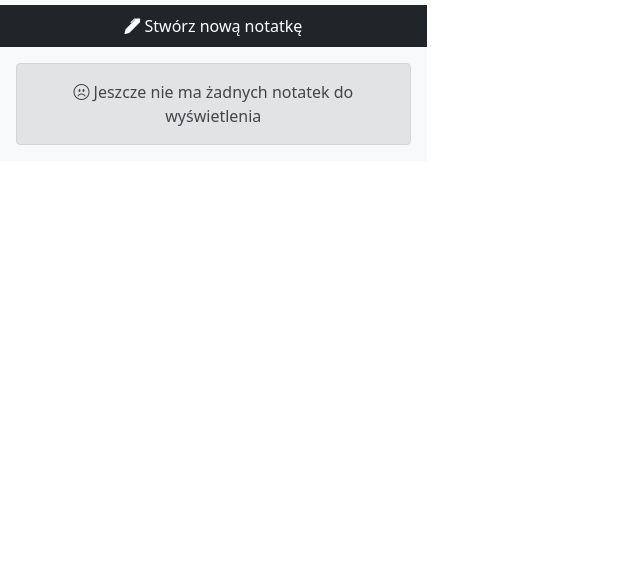
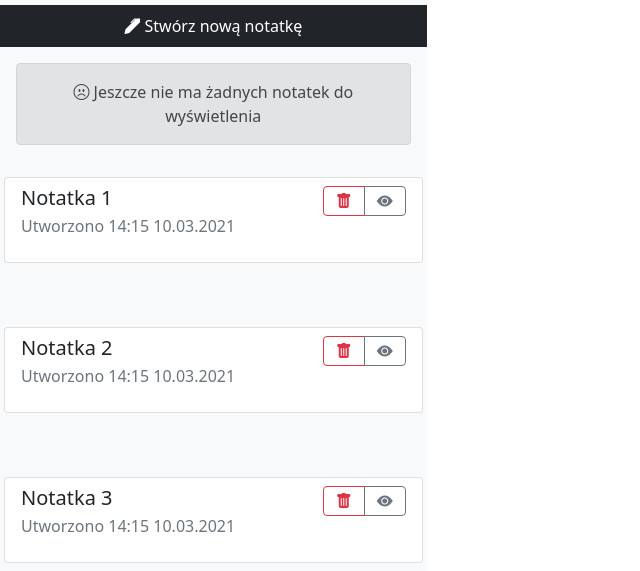
Before and after one commit to terka-creator/gonote, a plain HTML site: page index.html in a window 1280 px wide. Shown: the part 85-656 px from the top of the page, without its empty margins (0-640 px from the left). Drawn offline with nearby package versions, Linux system fonts and the light colour scheme.

Commit message:
list of notes

```diff
--- a/index.html
+++ b/index.html
@@ -25,6 +25,58 @@
 					<i class="bi-emoji-frown"></i>
 					Jeszcze nie ma żadnych notatek do wyświetlenia
 					</div>
+						<div class="list-group pt-3 pb-5 px-1">
+							<div class="list-group-item">
+								<div class="float-end">
+									<div class="btn-group" role="group">
+									<button type="button" class="btn btn-outline-danger">
+									<i class="bi-trash-fill"></i>
+									</button>
+									<button type="button" class="btn btn-outline-secondary">
+									<i class="bi-eye-fill"></i>
+									</button>
+									</div>
+								</div>
+								<h5 class="mb-1">Notatka 1</h5>
+								<p class="text-muted">Utworzono 14:15 10.03.2021</p>
+							</div>
+						</div>
+
+						<div class="list-group pt-3 pb-5 px-1">
+							<div class="list-group-item">
+								<div class="float-end">
+									<div class="btn-group" role="group">
+									<button type="button" class="btn btn-outline-danger">
+									<i class="bi-trash-fill"></i>
+									</button>
+									<button type="button" class="btn btn-outline-secondary">
+									<i class="bi-eye-fill"></i>
+									</button>
+									</div>
+								</div>
+								<h5 class="mb-1">Notatka 2</h5>
+								<p class="text-muted">Utworzono 14:15 10.03.2021</p>
+							</div>
+						</div>
+
+						<div class="list-group pt-3 pb-5 px-1">
+							<div class="list-group-item">
+								<div class="float-end">
+									<div class="btn-group" role="group">
+									<button type="button" class="btn btn-outline-danger">
+									<i class="bi-trash-fill"></i>
+									</button>
+									<button type="button" class="btn btn-outline-secondary">
+									<i class="bi-eye-fill"></i>
+									</button>
+									</div>
+								</div>
+								<h5 class="mb-1">Notatka 3</h5>
+								<p class="text-muted">Utworzono 14:15 10.03.2021</p>
+							</div>
+						</div>
+
+
 				</div>
 				<div class="col-12 col-md-7 col-lg-8 bg-white p-0">
 				CZĘŚĆ GŁÓWNA
```
